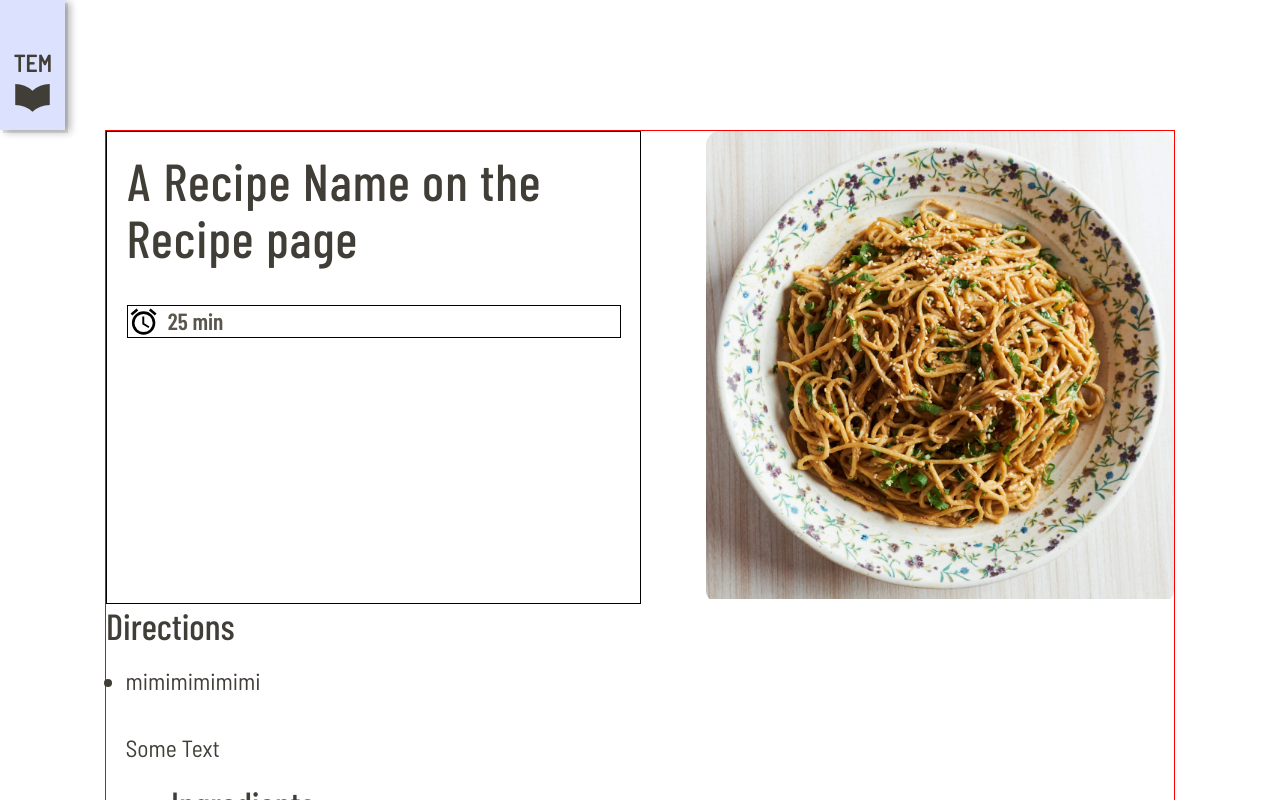
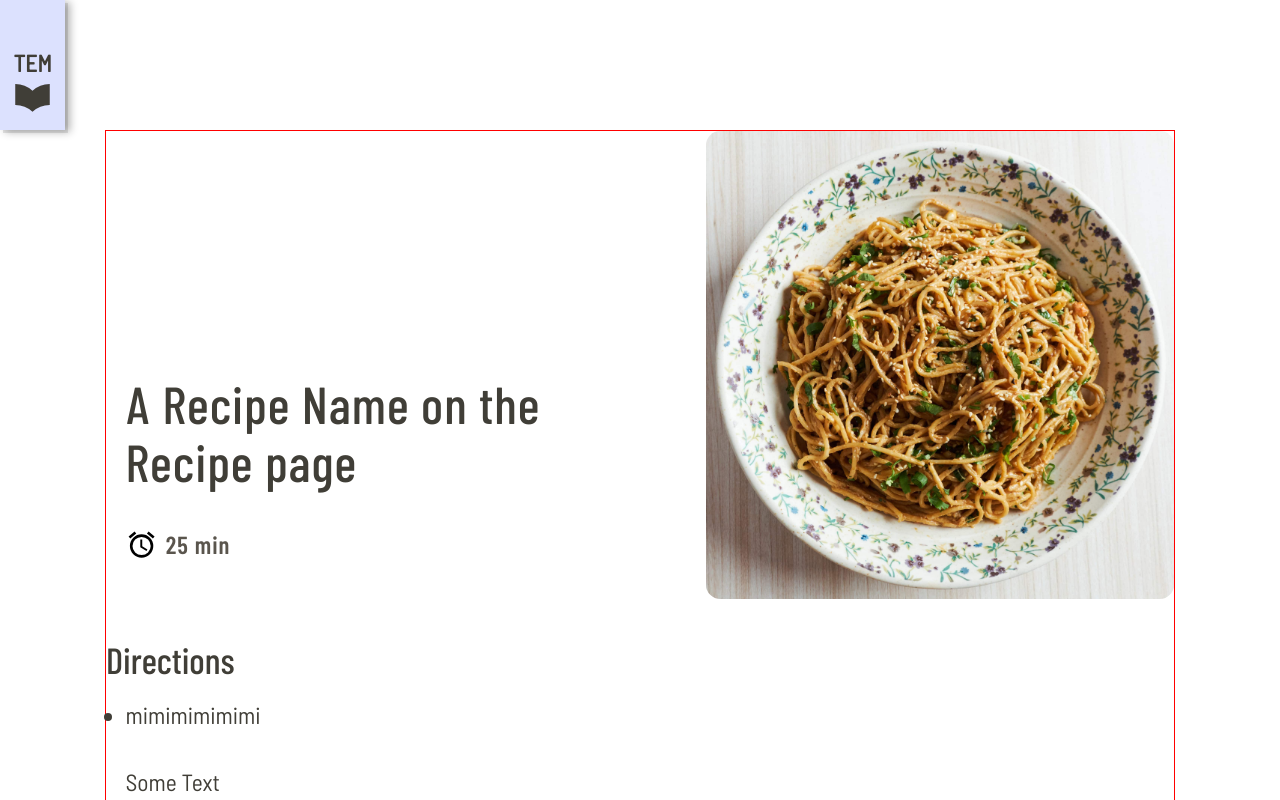
Before and after one commit to nadgerz/theEternalMenu, a React (Vite) app: page / in a window 1280 px wide. Shown: the top 800 px of the page. Built offline with nearby package versions, Linux system fonts and the light colour scheme.

Commit message:
Recipe.js: top part positioned

```diff
--- a/src/assets/CSS/components/RecipeCard.css
+++ b/src/assets/CSS/components/RecipeCard.css
@@ -53,8 +53,3 @@
   overflow: hidden;
   /*background: url(bglines.png);*/
 }
-
-.recipe-card .recipe-thumb img {
-  max-width: 100%;
-  height: auto;
-}
--- a/src/assets/CSS/pages/Recipe.scss
+++ b/src/assets/CSS/pages/Recipe.scss
@@ -10,6 +10,9 @@ $recipe-img: 36rem;
     display: flex;
     justify-content: space-between;
     flex-wrap: wrap;
+    align-items: flex-end;
+
+    margin-bottom: var(--padding-medium);
   }
 
   .left {
@@ -23,28 +26,43 @@ $recipe-img: 36rem;
     margin-left: var(--padding-big);
   }
 
+  .left .content,
+  .right .content {
+    padding: var(--padding-small);
+  }
+
   .top {
-    width: 100%;
-
-    .left {
-      border: 1px solid black;
-
-      svg {
-        display: inline;
-      }
+    .icons {
+      //border: 1px solid black;
     }
 
-    .right {
-      .img img {
+    .right .img {
+      height: $recipe-img;
+      width: $recipe-img;
+      max-width: 100%;
+
+      img {
         background-color: var(--color-highlight-light-bg);
-        height: $recipe-img;
-        width: 100%;
       }
     }
   }
 
-  .left .content,
-  .right .content {
-    padding: var(--padding-small);
+  .bottom {
   }
 }
+
+/* ------------------------------------------------------------------------- */
+/*   RESPONSIVE    */
+
+@media screen and (max-width: 520px) {
+  #recipe {
+    .right {
+      margin-left: 0;
+    }
+  }
+}
+
+@media screen and (min-width: 1200px) {
+  #recipe {
+  }
+}
--- a/src/assets/CSS/styles.css
+++ b/src/assets/CSS/styles.css
@@ -48,9 +48,14 @@ svg {
   display: block;
 }
 
+img {
+  object-fit: cover;
+  height: auto;
+  width: 100%;
+}
+
 .icon-with-text {
   margin-bottom: var(--padding-small);
-  border: 1px solid black;
   display: flex;
   align-items: center;
   color: var(--color-neutral-dark-2);
--- a/src/assets/CSS/typography.css
+++ b/src/assets/CSS/typography.css
@@ -146,7 +146,8 @@ h5 {
 
 h6 {
   font-family: DisplayBold, 'Helvetica', 'Arial', sans-serif;
-  font-size: 1.8rem;
+  font-size: 1.9rem;
+  letter-spacing: 1px;
   /*line-height: var(--line-height-standard);*/
   /* margin-top: --line-height-standard;*/
   /* margin-bottom: 0;*/
--- a/src/pages/Recipe.js
+++ b/src/pages/Recipe.js
@@ -38,14 +38,14 @@ const Recipe = () => {
       </div>
 
       {/*  B O T T O M  */}
-      <div className="bottom">
+      <div className="bottom version">
         <div className="left">
           <div className="directions">
             <h4>{titles.directions}</h4>
 
             <div className="content">
               <ul>
-                <li>mimimimimimi</li>
+                <li className={'direction'}>mimimimimimi</li>
               </ul>
             </div>
           </div>
```
